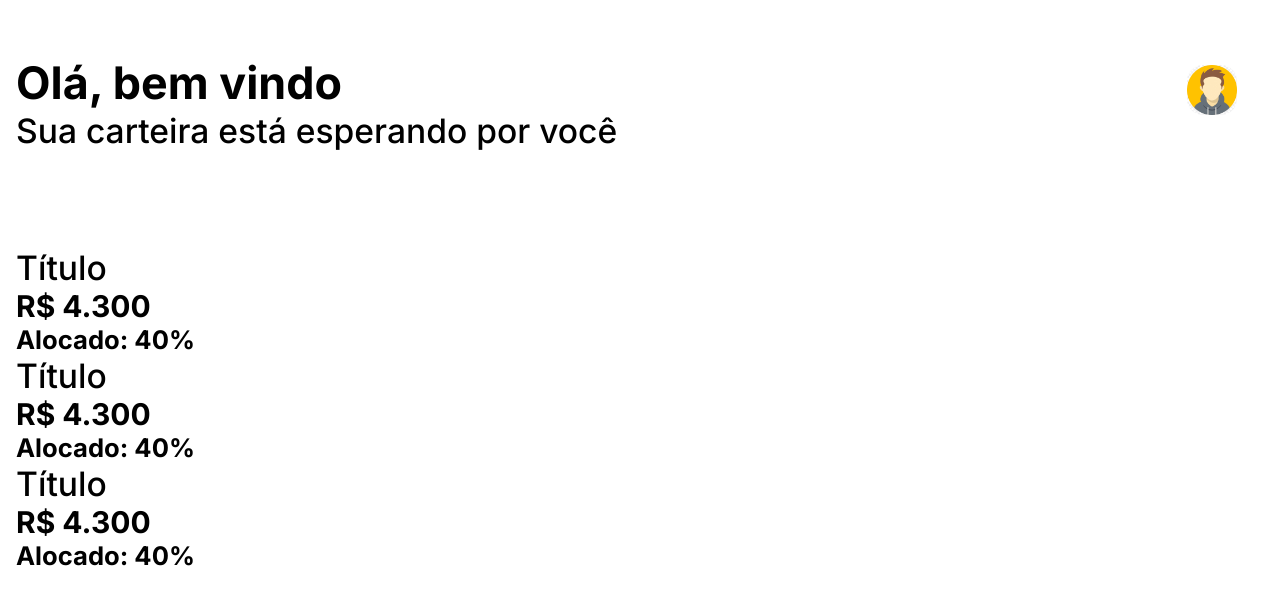
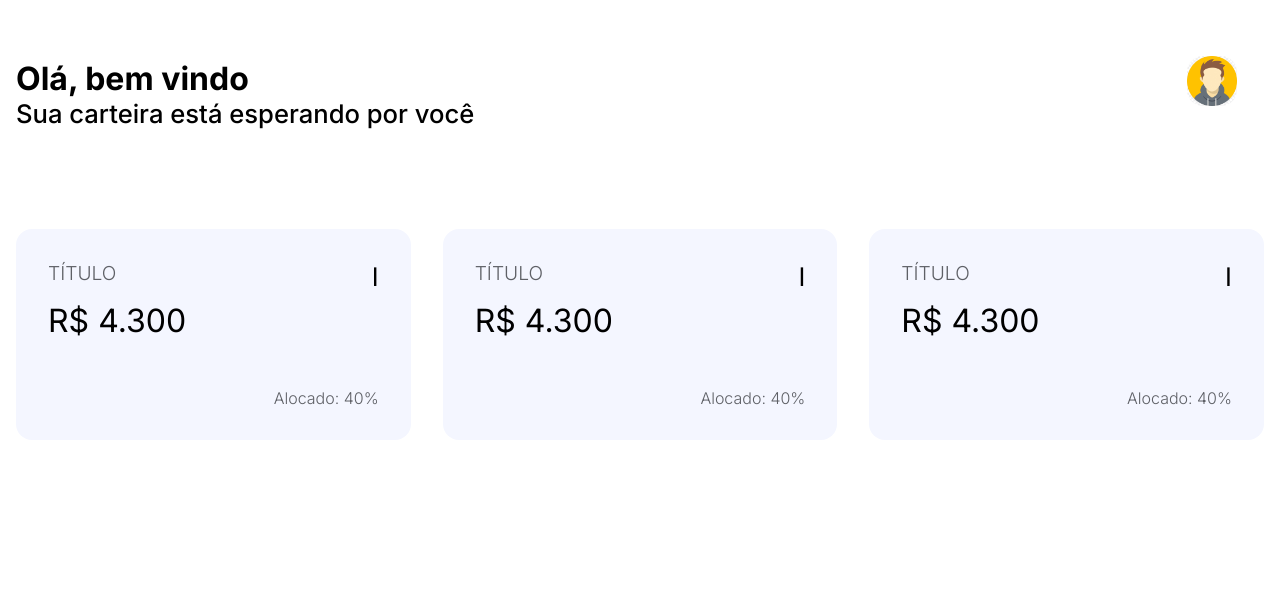
Before and after one commit to maxmonteiro/react-finance, a Next.js app: page / in a window 1280 px wide. Shown: the top 604 px of the page. Built offline with nearby package versions, Linux system fonts and the light colour scheme.

Commit message:
estiliza cards de categorias

```diff
--- a/source/components/CategoryCard/AllCards.module.scss
+++ b/source/components/CategoryCard/AllCards.module.scss
@@ -0,0 +1,6 @@
+.section {
+    display: grid;
+    grid-template-columns: repeat(auto-fit, minmax(23rem, 1fr));
+    gap: 2rem;
+    margin-bottom: 6rem;
+}
--- a/source/components/CategoryCard/CategoryCard.jsx
+++ b/source/components/CategoryCard/CategoryCard.jsx
@@ -4,7 +4,7 @@ const CategoryCard = () => {
     return (
         <div className={styles.card}>
             <div className={styles.edit}>
-                <span></span>
+                <span>I</span>
             </div>
             <h2>Título</h2>
             <h3>R$ 4.300</h3>
--- a/source/components/CategoryCard/CategoryCard.module.scss
+++ b/source/components/CategoryCard/CategoryCard.module.scss
@@ -0,0 +1,38 @@
+@import '../../../styles/variables.scss';
+
+.card {
+    position: relative;
+    padding: 2rem;
+    background-color: $sidebar;
+    border-radius: 1rem;
+
+    .edit {
+        cursor: pointer;
+        position: absolute;
+        top: 1.5rem;
+        right: 1.5rem;
+        padding: 0.5rem;
+    }
+
+    h2 {
+        text-transform: uppercase;
+        font-size: 1.2rem;
+        color: $text;
+        font-weight: 300;
+        margin-bottom: 1rem;
+    }
+
+    h3 {
+        font-weight: 400;
+        font-size: 2rem;
+        color: $black;
+        margin-bottom: 3rem;
+    }
+
+    h4 {
+        font-size: 1rem;
+        font-weight: 300;
+        color: $text;
+        text-align: right;
+    }
+}
--- a/styles/globals.scss
+++ b/styles/globals.scss
@@ -18,14 +18,14 @@ body {
 
 h1,
 .h1 {
-    font-size: 2.8rem;
+    font-size: 2rem;
     font-weight: 700;
     color: $black;
 }
 
 h2,
 .h2 {
-    font-size: 2.1rem;
+    font-size: 1.6rem;
     font-weight: 500;
     color: $black;
 }
```
